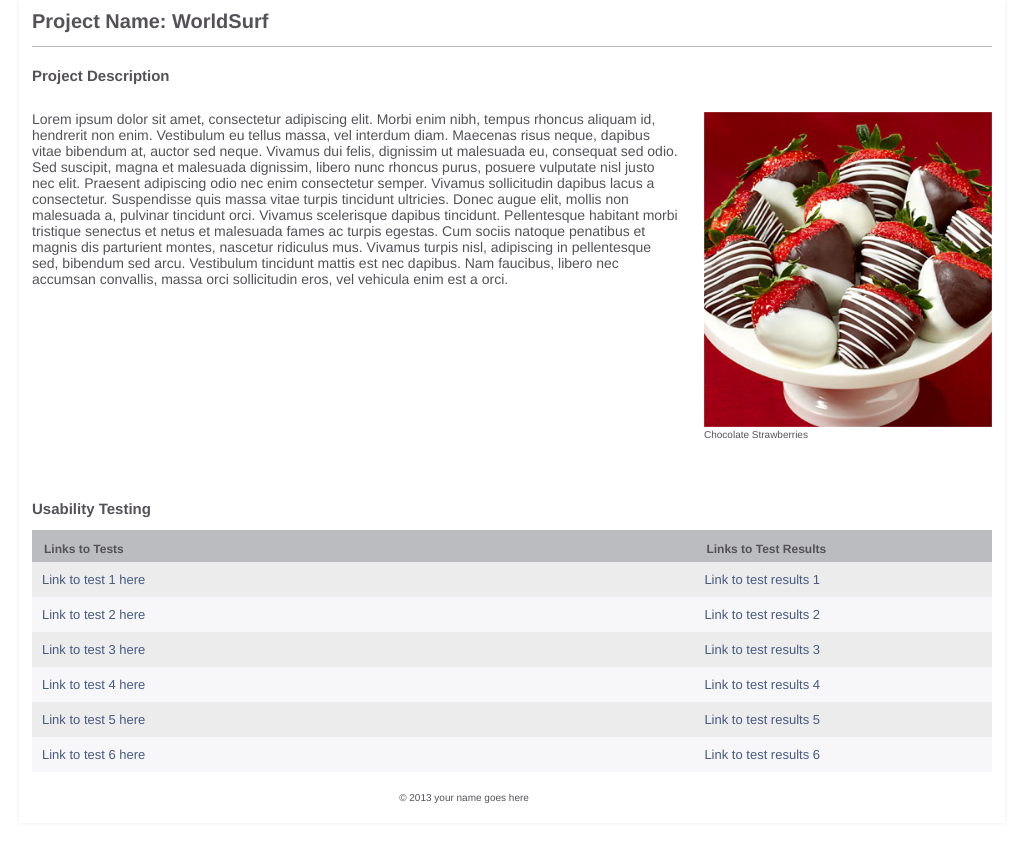
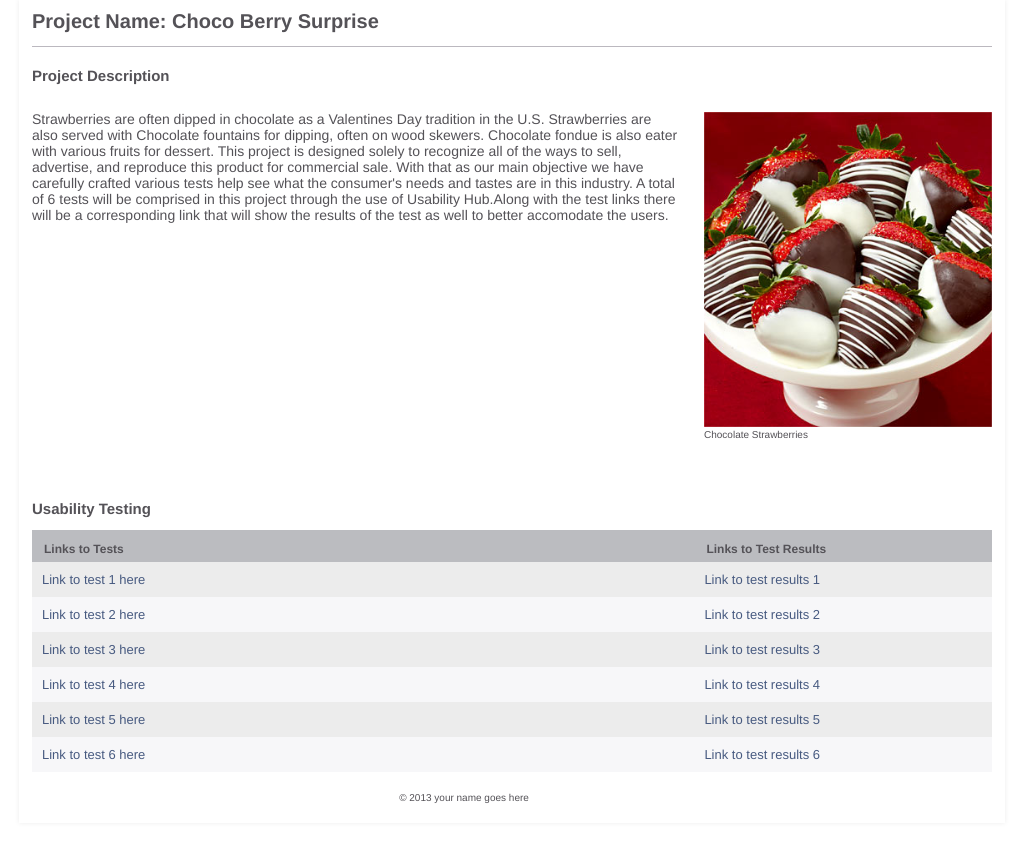
Before and after one commit to FS-TimothyMcCoy/wiu, a plain HTML site: page index.html in a window 1280 px wide. Shown: the whole page, without its empty margins (128-1151 px from the left). Drawn offline with Linux system fonts and the light colour scheme.

Commit message:
New paragraph
New paragraph

```diff
--- a/index.html
+++ b/index.html
@@ -15,12 +15,12 @@
 
 <div id="wrapper">
   <header>
-     <h1>Project Name: WorldSurf</h1>
+     <h1>Project Name: Choco Berry Surprise</h1>
   </header>
   <section class="main">
     <h2 class="desc-title">Project Description</h2>
     <!-- Replace this text with your description of the project -->
-    <p class="description">Lorem ipsum dolor sit amet, consectetur adipiscing elit. Morbi enim nibh, tempus rhoncus aliquam id, hendrerit non enim. Vestibulum eu tellus massa, vel interdum diam. Maecenas risus neque, dapibus vitae bibendum at, auctor sed neque. Vivamus dui felis, dignissim ut malesuada eu, consequat sed odio. Sed suscipit, magna et malesuada dignissim, libero nunc rhoncus purus, posuere vulputate nisl justo nec elit. Praesent adipiscing odio nec enim consectetur semper. Vivamus sollicitudin dapibus lacus a consectetur. Suspendisse quis massa vitae turpis tincidunt ultricies. Donec augue elit, mollis non malesuada a, pulvinar tincidunt orci. Vivamus scelerisque dapibus tincidunt. Pellentesque habitant morbi tristique senectus et netus et malesuada fames ac turpis egestas. Cum sociis natoque penatibus et magnis dis parturient montes, nascetur ridiculus mus. Vivamus turpis nisl, adipiscing in pellentesque sed, bibendum sed arcu. Vestibulum tincidunt mattis est nec dapibus. Nam faucibus, libero nec accumsan convallis, massa orci sollicitudin eros, vel vehicula enim est a orci.</p>
+    <p class="description">Strawberries are often dipped in chocolate as a Valentines Day tradition in the U.S. Strawberries are also served with Chocolate fountains for dipping, often on wood skewers. Chocolate fondue is also eater with various fruits for dessert. This project is designed solely to recognize all of the ways to sell, advertise, and reproduce this product for commercial sale. With that as our main objective we have carefully crafted various tests help see what the consumer's needs and tastes are in this industry. A total of 6 tests will be comprised in this project through the use of Usability Hub.Along with the test links there will be a corresponding link that will show the results of the test as well to better accomodate the users.</p>
     <figure>
     <!--   add your image to the img folder
       Replace the "img.jpg" with the name of your image  -->
```
